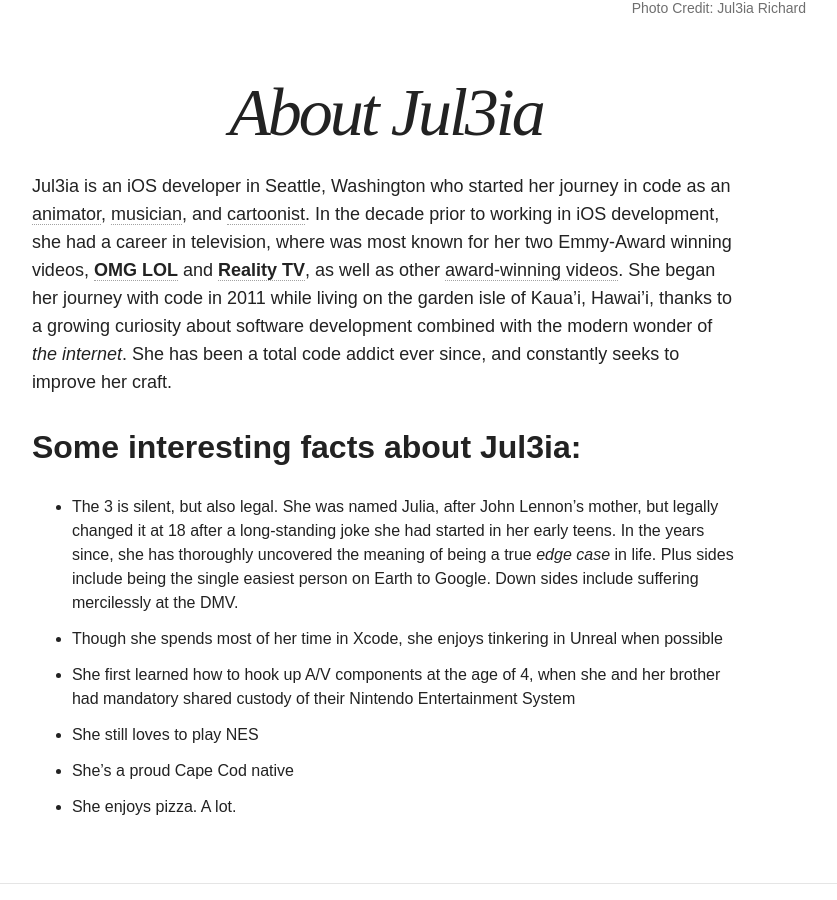
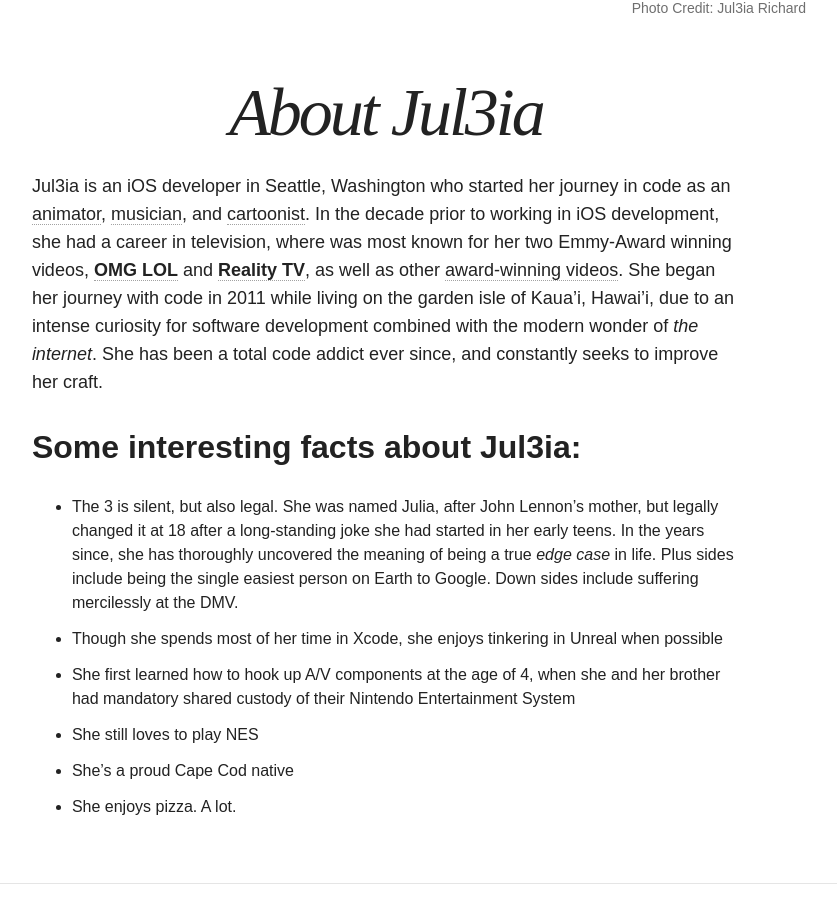
Before and after one commit to Jul3ia/Jul3ia.github.io, a Jekyll site: the page built from about/index.md, in a window 1280 px wide and 900 px high, scrolled down 702 px. Shown: the whole window, without its empty margins (254-1091 px from the left). Built offline with Jekyll 4.4.1, drawn with Linux system fonts in a browser that asks for light colours; nearby versions of some CDN libraries.

Commit message:
About updates

```diff
--- a/about/index.md
+++ b/about/index.md
@@ -9,7 +9,7 @@ image:
   creditlink: https://www.instagram.com/jul3ia/
 ---
 
-Jul3ia is an iOS developer in Seattle, Washington who started her journey in code as an [animator](https://www.youtube.com/watch?v=JSTGIov1amo), [musician](https://soundcloud.com/jul3ia), and [cartoonist](https://www.facebook.com/MyrbieAndDax/). In the decade prior to working in iOS development, she had a career in television, where was most known for her two Emmy-Award winning videos, [**OMG LOL**](https://www.youtube.com/watch?v=5owbC2kB4YI&t=4s) and [**Reality TV**](https://www.youtube.com/watch?v=46K142AW4IQ), as well as other [award-winning videos](https://www.youtube.com/playlist?list=PLEKiKsqZgKxJNvaSn8SulSYRQgRiqFRc3). She began her journey with code in 2011 while living on the garden isle of Kaua'i, Hawai'i, thanks to a growing curiosity about software development combined with the modern wonder of _the internet_. She has been a total code addict ever since, and constantly seeks to improve her craft.
+Jul3ia is an iOS developer in Seattle, Washington who started her journey in code as an [animator](https://www.youtube.com/watch?v=JSTGIov1amo), [musician](https://soundcloud.com/jul3ia), and [cartoonist](https://www.facebook.com/MyrbieAndDax/). In the decade prior to working in iOS development, she had a career in television, where was most known for her two Emmy-Award winning videos, [**OMG LOL**](https://www.youtube.com/watch?v=5owbC2kB4YI&t=4s) and [**Reality TV**](https://www.youtube.com/watch?v=46K142AW4IQ), as well as other [award-winning videos](https://www.youtube.com/playlist?list=PLEKiKsqZgKxJNvaSn8SulSYRQgRiqFRc3). She began her journey with code in 2011 while living on the garden isle of Kaua'i, Hawai'i, due to an intense curiosity for software development combined with the modern wonder of _the internet_. She has been a total code addict ever since, and constantly seeks to improve her craft.
 
 ## Some interesting facts about Jul3ia:
 
```
